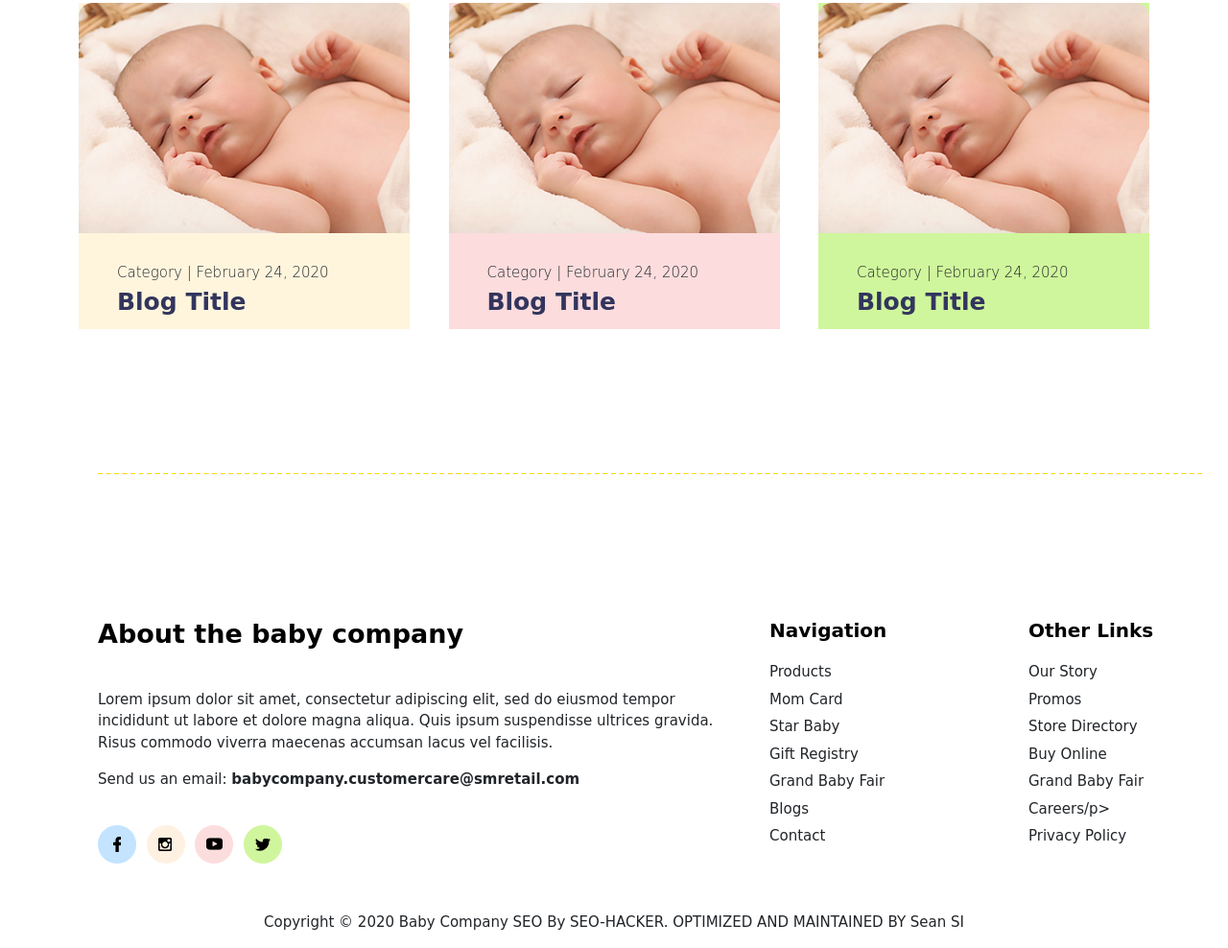
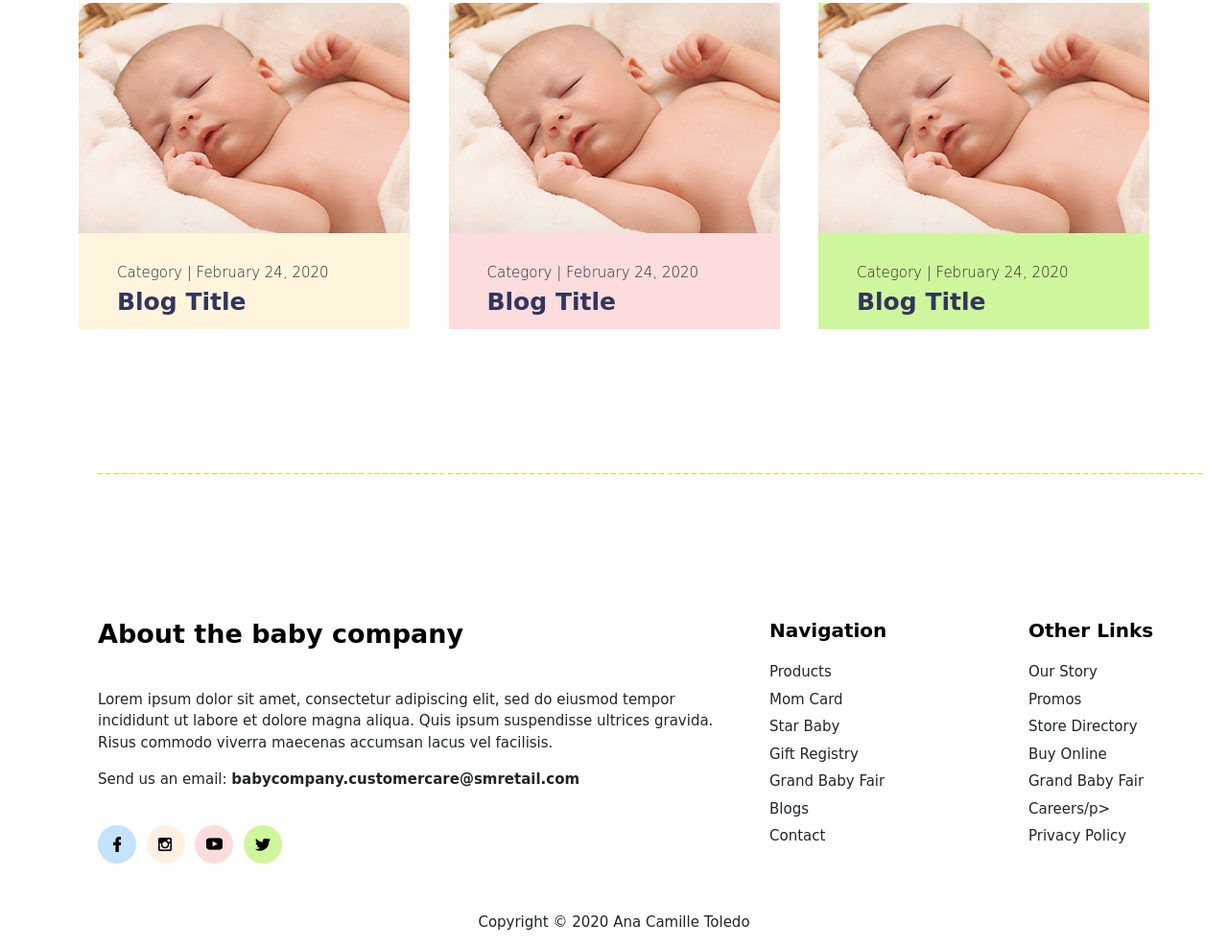
Before and after one commit to itsmeanaaa/BabyStore, a plain HTML site: page index.html in a window 1280 px wide. Shown: the part 3313-4301 px from the top of the page at 96% size. Drawn offline with nearby package versions, Linux system fonts and the light colour scheme; a web font is replaced by a local one.

Commit message:
Update index.html

```diff
--- a/index.html
+++ b/index.html
@@ -171,7 +171,7 @@
                   <p class="footer-des">Privacy Policy</p>
                 </div>
               </div>
-              <p class="copy"> Copyright © 2020 Baby Company SEO By SEO-HACKER. OPTIMIZED AND MAINTAINED BY Sean SI</p>
+              <p class="copy"> Copyright © 2020 Ana Camille Toledo</p>
         </div>
          <script src="javascript.js"></script>
     </body>
```
